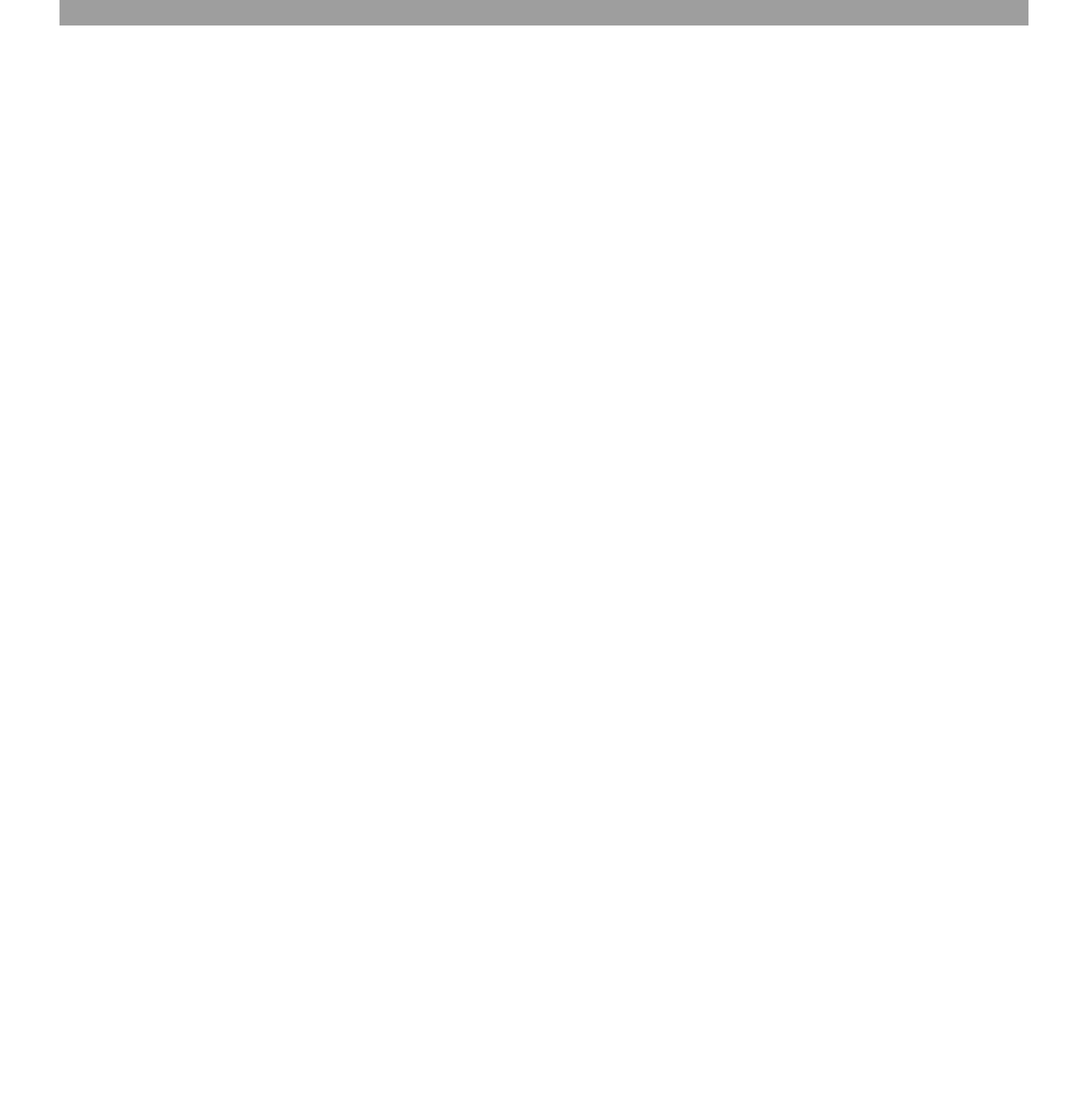
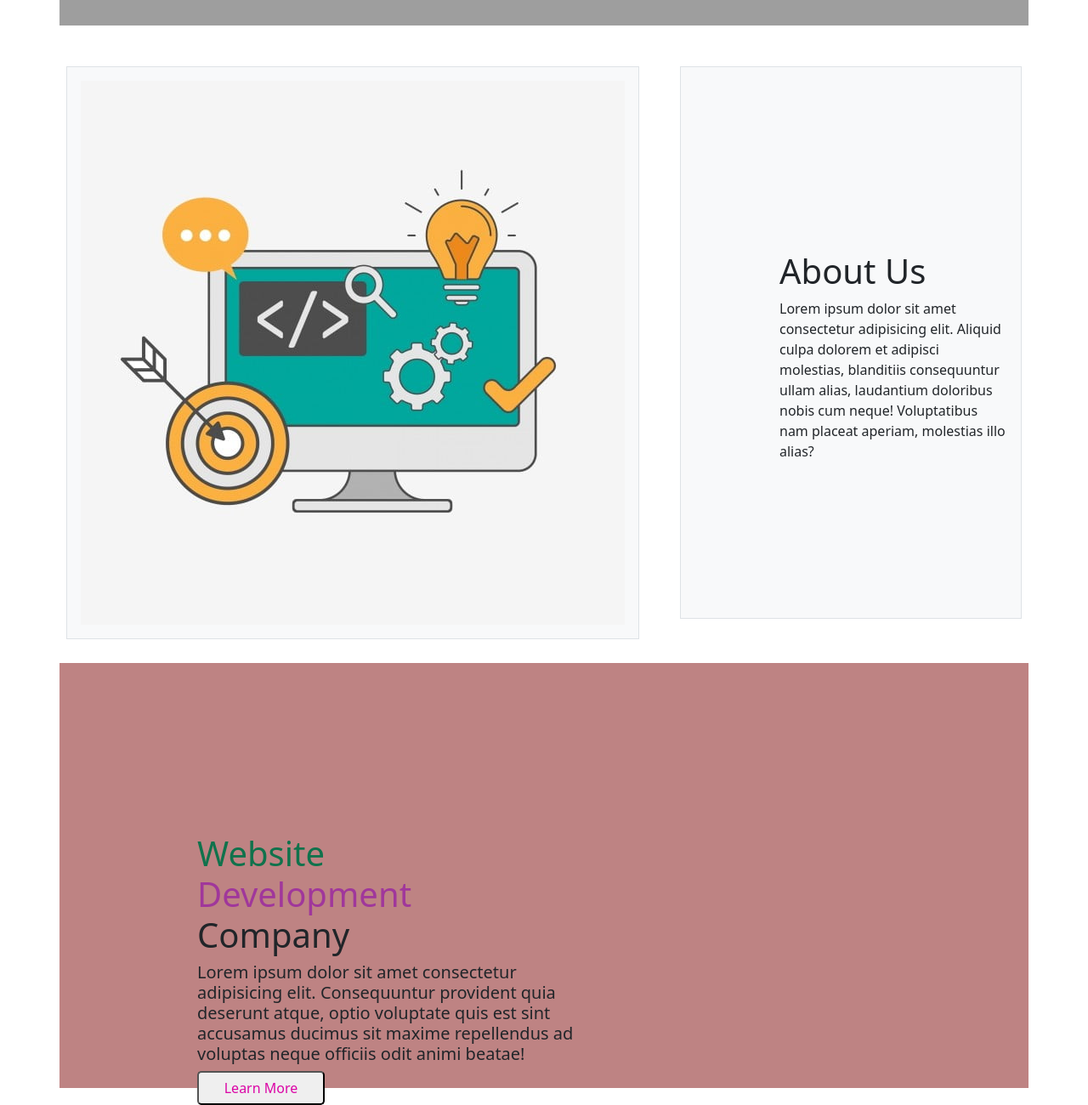
Before and after one commit to RakibJuwel/branding-project, a plain HTML site: page index.html in a window 1280 px wide. Shown: the part 526-1826 px from the top of the page at 85% size. Before the commit the page ends 800 px from the top, so only its background shows below. Drawn offline with nearby package versions, Linux system fonts and the light colour scheme; grey boxes are pictures that could not be loaded.

Commit message:
style add

```diff
--- a/index.html
+++ b/index.html
@@ -40,7 +40,27 @@
 
       </section>
       <section>
+        <div class="px-2 second-images container pt-5 mb-5">
+          <div class="row gx-5">
+            <div class="col">
+             <div class="p-3 border  bg-light">
+               <img src="img/picture.jpg" alt="">
+             </div>
+            </div>
+            <div class="col">
+              <div class="p-3 border bg-light pb-5 second-images">
+                <h1 class="firstH1">About Us</h1>
+                <p>Lorem ipsum dolor sit amet consectetur adipisicing elit. Aliquid culpa dolorem et adipisci molestias, blanditiis consequuntur ullam alias, laudantium doloribus nobis cum neque! Voluptatibus nam placeat aperiam, molestias illo alias?</p>
+              </div>
+            </div>
+          </div>
+        </div>
 
+      </section>
+      <section class="development container">
+        <h1 class="secondH1" style="text-align:start;"><span style="color: rgb(16, 114, 76);">Website</span> <br> <span style="color: rgb(160, 55, 155);">Development </span><br> Company</h1>
+        <h5 style="padding-left:150px ;margin-right: 500px;">Lorem ipsum dolor sit amet consectetur adipisicing elit. Consequuntur provident quia deserunt atque, optio voluptate quis est sint accusamus ducimus sit maxime repellendus ad voluptas neque officiis odit animi beatae!</h5>
+        <button style="margin-left: 150px;  border-radius: 5px; height: 40px; width: 150px;"><a style="text-decoration: none; color: rgb(219, 5, 166);" href="">Learn More</a></button>
       </section>
 </body>
 </html>
--- a/style.css
+++ b/style.css
@@ -4,10 +4,23 @@
     background-image: url(https://mcdn.wallpapersafari.com/medium/19/90/kGC79i.png);
 
 }
-h1{
+.firstH1{
     padding-left: 100px;
     padding-top: 200px;
 }
 p{
     padding-left: 100px;
 }
+
+.second-images {
+    height: 650px;
+}
+.development{
+    margin-top: 100px;
+    background-color: rgb(190, 131, 131);
+    height: 500px;
+}
+.secondH1{
+    padding-left: 150px;
+    padding-top: 200px;
+}
```
Also changed, not shown: img/picture.jpg (added).
